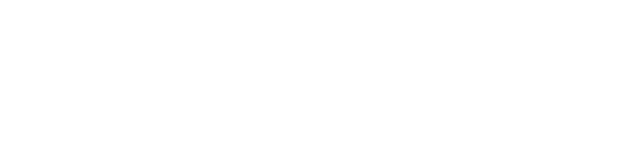
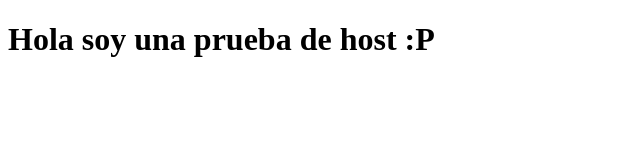
Before and after one commit to AnibalGiboudot/AnibalGiboudot.github.io, a plain HTML site: page index.html in a window 1280 px wide. Shown: the whole page, without its empty margins (0-640 px from the left). Drawn offline with Linux system fonts and the light colour scheme.

Commit message:
prueba de host

```diff
--- a/index.html
+++ b/index.html
@@ -5,6 +5,7 @@
     <meta http-equiv="X-UA-Compatible" content="IE=edge">
     <meta name="viewport" content="width=device-width, initial-scale=1.0">
     <title>Hola</title>
+    <h1>Hola soy una prueba de host :P</h1>
 </head>
 <body>
 
```
